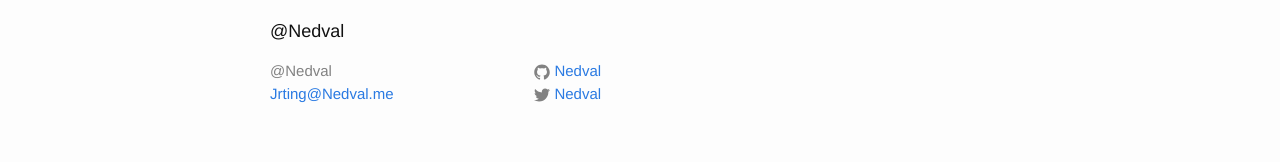
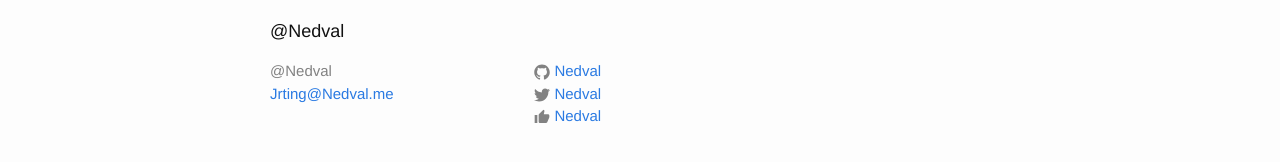
Before and after one commit to Nedval/Nedval.github.io, a Jekyll site: the page built from about.md, in a window 1280 px wide. Shown: the part 363-525 px from the top of the page. Built offline with Jekyll 4.4.1, drawn with Linux system fonts in a browser that asks for light colours.

Commit message:
新增 facebook 連結

```diff
--- a/_config.yml
+++ b/_config.yml
@@ -7,6 +7,7 @@ baseurl: "" # the subpath of your site, e.g. /blog/
 url: "http://pages.nedval.me" # the base hostname & protocol for your site
 twitter_username:   Nedval
 github_username:    Nedval
+facebook_username:  Nedval
 
 # Build settings
 markdown: kramdown
--- a/_includes/footer.html
+++ b/_includes/footer.html
@@ -42,6 +42,19 @@
             </a>
           </li>
           {% endif %}
+
+          {% if site.facebook_username %}
+          <li>
+            <a href="https://www.facebook.com/{{ site.facebook_username }}">
+              <span class="icon  icon--facebook">
+                <svg viewBox="0 0 24 24">
+                  <path fill="#828282" d="M1 21h4V9H1v12zm22-11c0-1.1-.9-2-2-2h-6.31l.95-4.57.03-.32c0-.41-.17-.79-.44-1.06L14.17 1 7.59 7.59C7.22 7.95 7 8.45 7 9v10c0 1.1.9 2 2 2h9c.83 0 1.54-.5 1.84-1.22l3.02-7.05c.09-.23.14-.47.14-.73v-1.91l-.01-.01L23 10z"/>
+                </svg>
+              </span>
+              <span class="username">{{ site.facebook_username }}</span>
+            </a>
+          </li>
+          {% endif %}
         </ul>
       </div>
 
```
